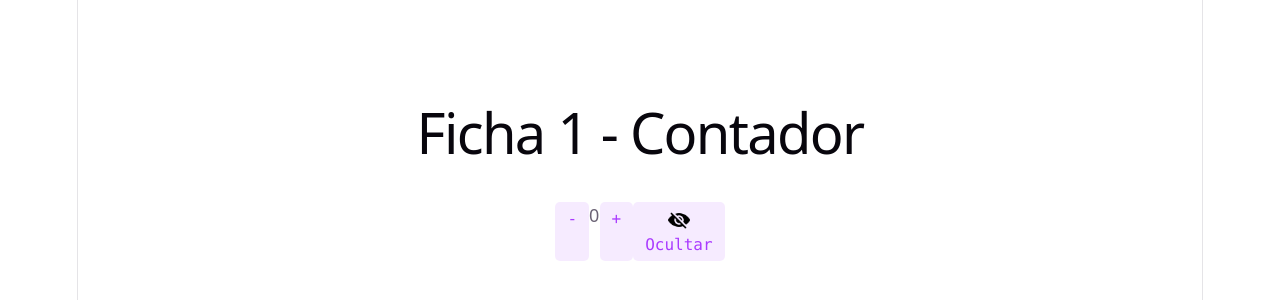
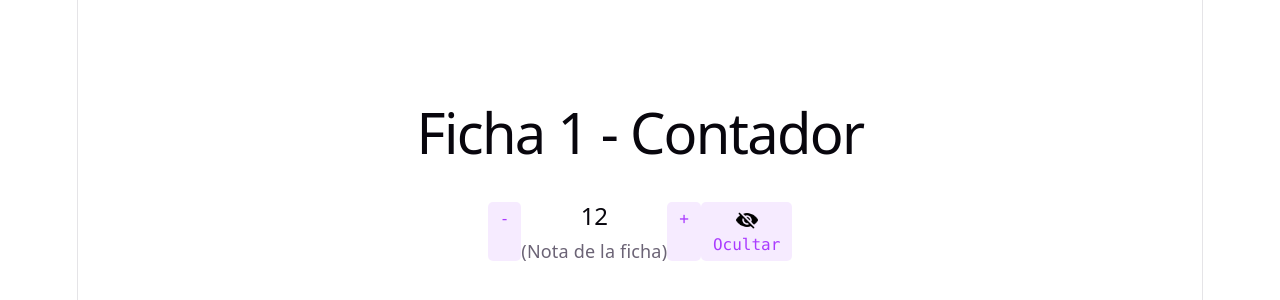
Before and after one commit to sanchezgica/Segundo-Semestre-Anima-Sanchez-Juan, a React (Vite) app in the folder Practico/ficha-1/: page / in a window 1280 px wide. Shown: the part 214-514 px from the top of the page. Built offline with nearby package versions, Linux system fonts and the light colour scheme.

Commit message:
modificado texto a mostrar/ocultar

```diff
--- a/Practico/ficha-1/src/components/counterComponent.jsx
+++ b/Practico/ficha-1/src/components/counterComponent.jsx
@@ -1,7 +1,7 @@
 import { useState } from "react";
 
 function Counter() {
-  const [count, setCount] = useState(0);
+  const [count, setCount] = useState(12);
   const suma = () => setCount((count) => count + 1);
   const resta = () => {
     if (count > 0) {
@@ -17,7 +17,10 @@ function Counter() {
       <button className="counter" onClick={resta}>
         -
       </button>
-      {mostrar && <p>{count}</p>}
+      <span>
+        <h2>{count}</h2>
+        {mostrar && <p>(Nota de la ficha)</p>}
+      </span>
       <button className="counter" onClick={suma}>
         +
       </button>
```
